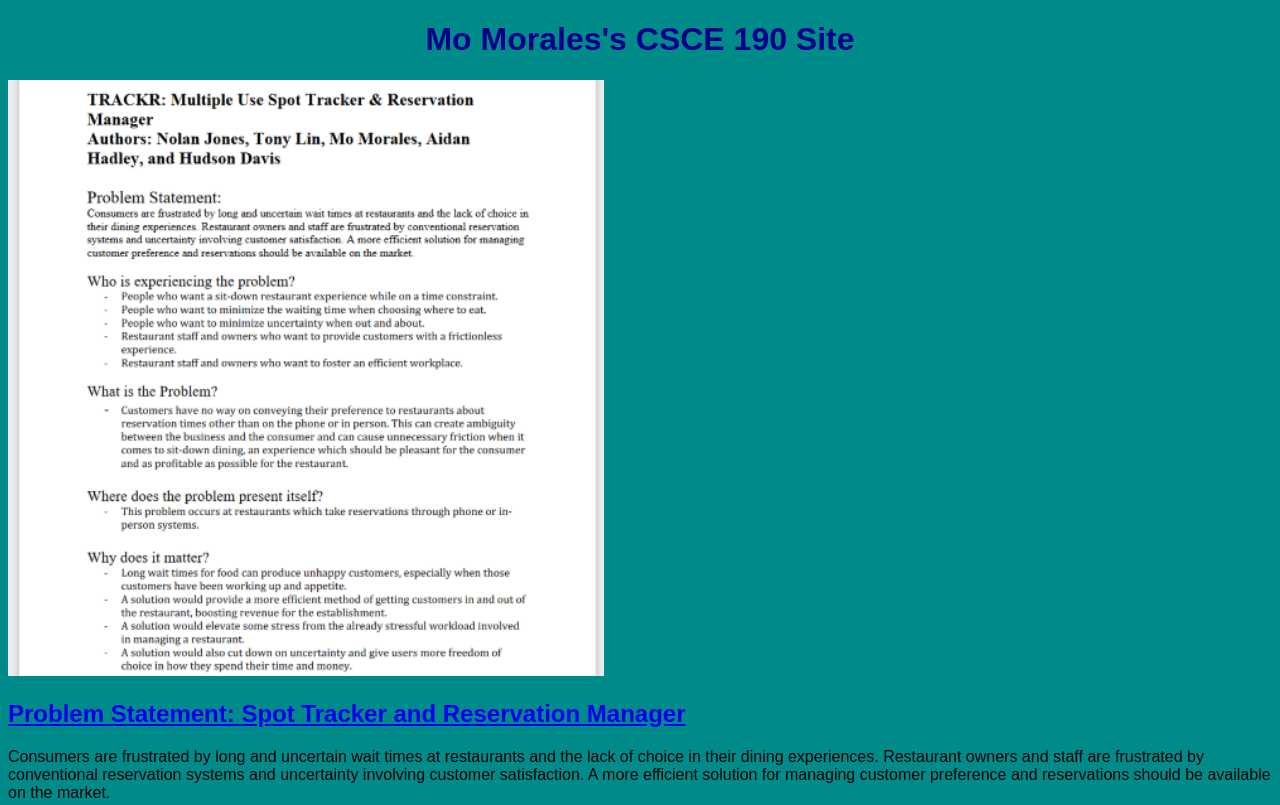
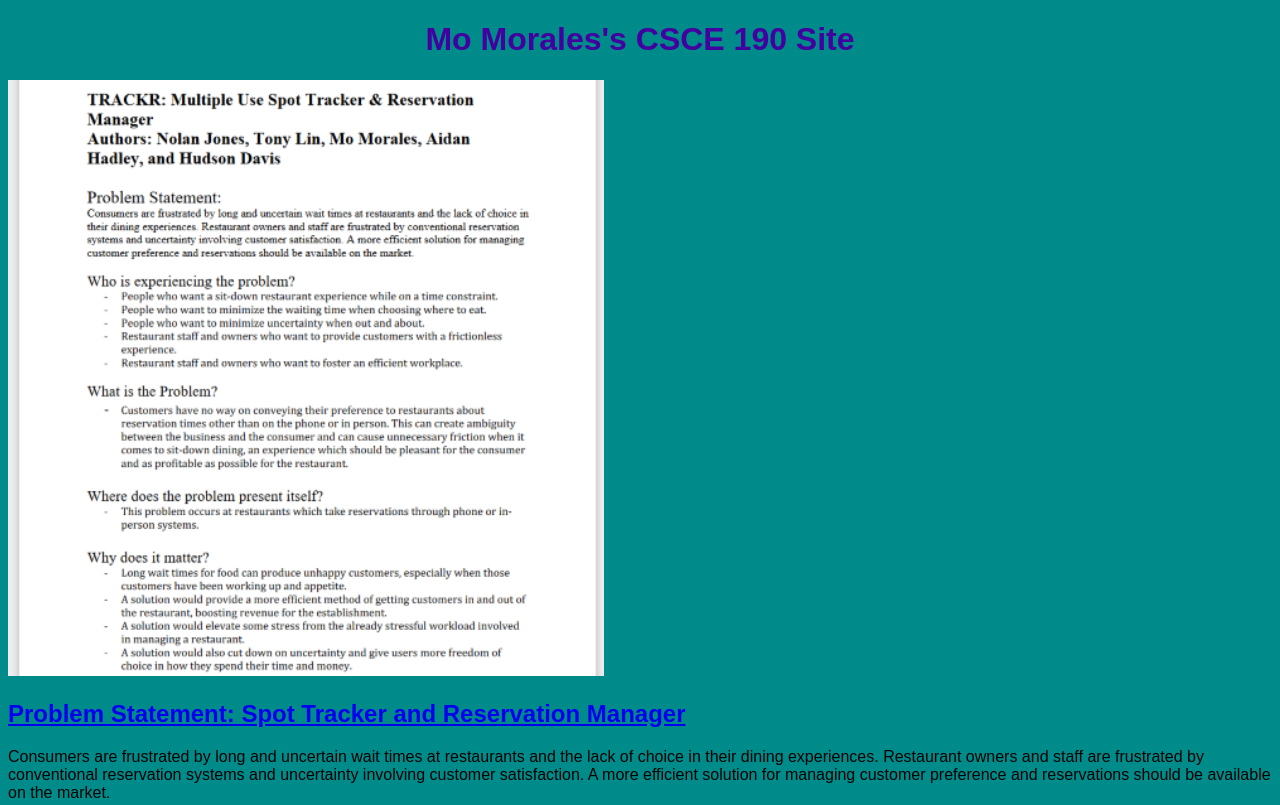
Before and after one commit to m0m0rales/m0m0rales.github.io, a plain HTML site: page index.html in a window 1280 px wide. Shown: the top 805 px of the page. Drawn offline with Linux system fonts and the light colour scheme.

Commit message:
Add files via upload

```diff
--- a/styles.css
+++ b/styles.css
@@ -3,6 +3,6 @@ body {
     font-family:Arial, Helvetica, sans-serif;
 }
 h1{
-    color: darkblue;
+    color: rgb(67, 0, 160);
     text-align:center;
 }
```
